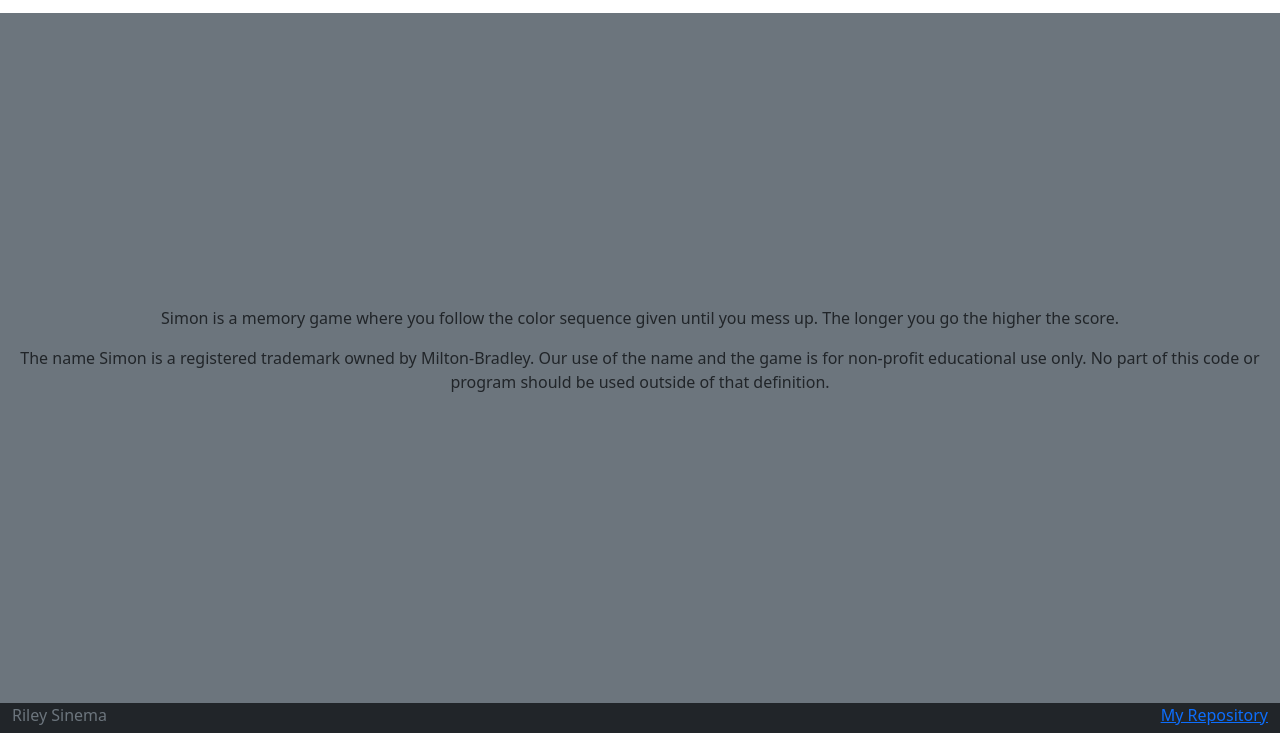
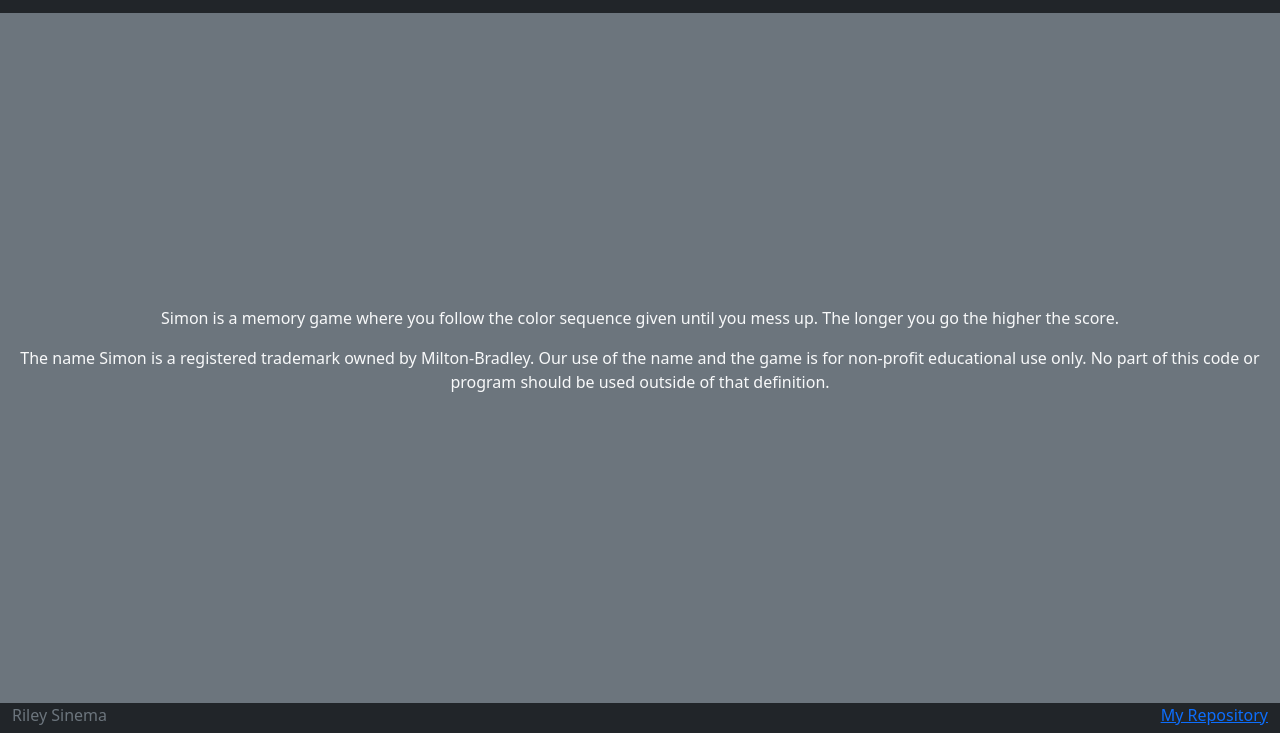
Before and after one commit to rsinema/simon, a plain HTML site: page about.html in a window 1280 px wide. Shown: the part 67-800 px from the top of the page. Drawn offline with nearby package versions, Linux system fonts and the light colour scheme.

Commit message:
fixed the body class in about.html

```diff
--- a/about.html
+++ b/about.html
@@ -15,7 +15,7 @@
             crossorigin="anonymous"
         />
     </head>
-    <body>
+    <body class="bg-dark text-light">
         <header class="container-fluid">
             <nav class="navbar fixed-top navbar-dark">
                 <a class="navbar-brand" href="#">Simon<sup>&reg;</sup></a>
```
